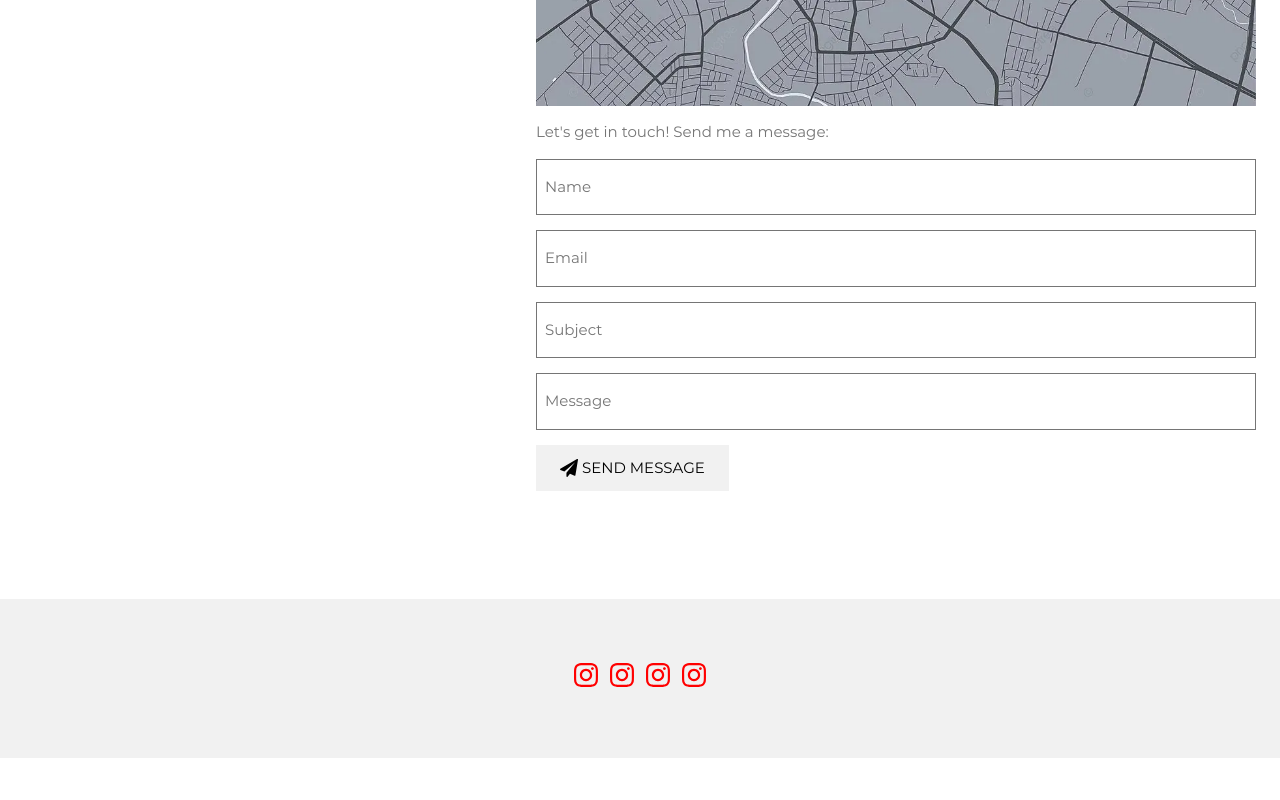
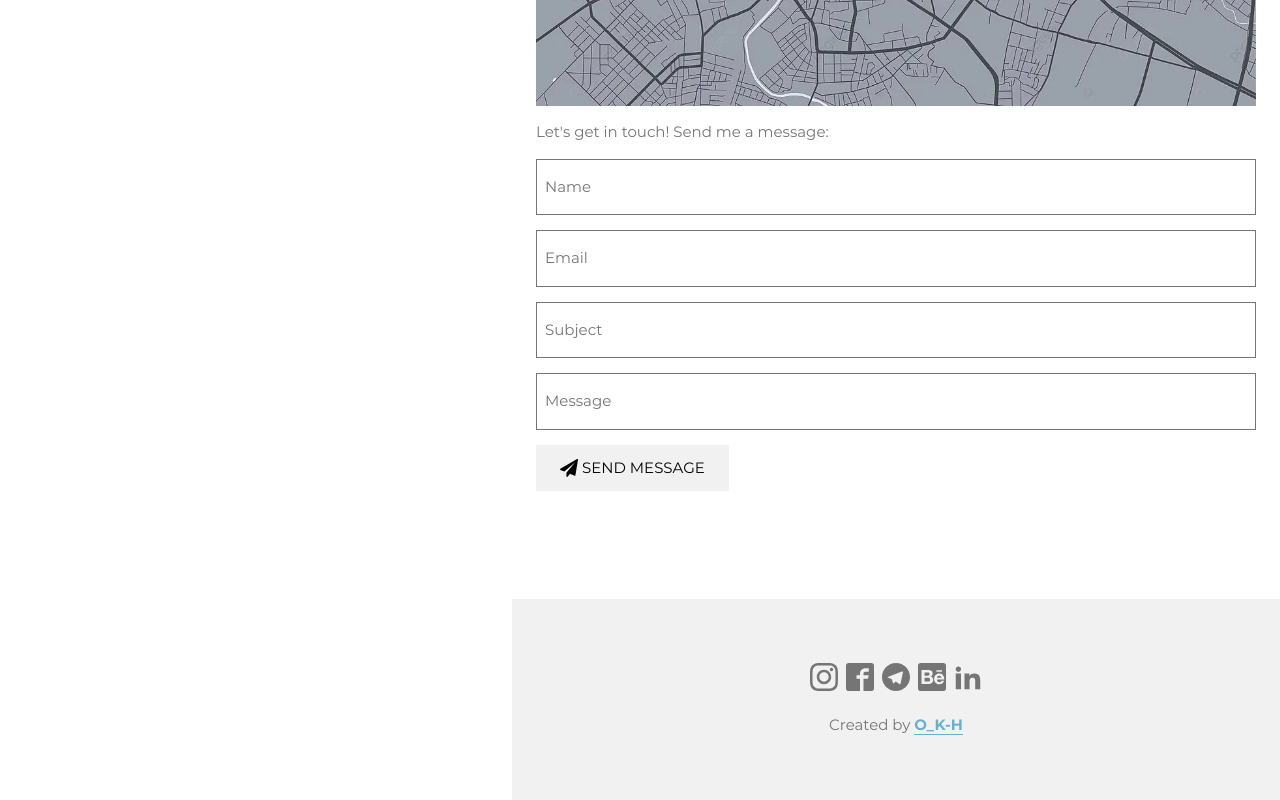
Before and after one commit to alexkarmhon/ikg-portfolio-page, a website built with Vite: page index.html in a window 1280 px wide. Shown: the part 4930-5730 px from the top of the page. Before the commit the page ends 5688 px from the top, so only its background shows below. Built offline with nearby package versions, Linux system fonts and the light colour scheme.

Commit message:
Added refs on links

```diff
--- a/index.html
+++ b/index.html
@@ -421,7 +421,7 @@
           </ul>
         </address>
         <img
-          src="./public/images/kharkiv-map.webp"
+          src="/images/kharkiv-map.webp"
           alt="map of Kharkiv, Ukraine"
           width="1100px"
           aspect-ratio="16/9"
@@ -472,34 +472,75 @@
     <footer class="footer">
       <ul class="footer__social">
         <li class="footer__social-item">
-          <a class="footer__social-link" href="">
+          <a
+            class="footer__social-link"
+            href="https://www.instagram.com/littleiriart"
+            rel="noopener noreferrer"
+            target="_blank"
+          >
             <svg class="footer__social-icon">
-              <use href="/public/icons/symbol-defs.svg#icon-instagram"></use>
+              <use href="/icons/social-sprite.svg#icon-instagram"></use>
             </svg>
           </a>
         </li>
         <li class="footer__social-item">
-          <a class="footer__social-link" href="">
+          <a
+            class="footer__social-link"
+            href="https://www.facebook.com/profile.php?id=100009317429756"
+            rel="noopener noreferrer"
+            target="_blank"
+          >
             <svg class="footer__social-icon">
-              <use href="/public/icons/symbol-defs.svg#icon-instagram"></use>
+              <use href="/icons/social-sprite.svg#icon-facebook2"></use>
             </svg>
           </a>
         </li>
         <li class="footer__social-item">
-          <a class="footer__social-link" href="">
+          <a
+            class="footer__social-link"
+            href="https://t.me/littleiriart"
+            rel="noopener noreferrer"
+            target="_blank"
+          >
             <svg class="footer__social-icon">
-              <use href="/public/icons/symbol-defs.svg#icon-instagram"></use>
+              <use href="/icons/social-sprite.svg#icon-telegram"></use>
             </svg>
           </a>
         </li>
         <li class="footer__social-item">
-          <a class="footer__social-link" href="">
+          <a
+            class="footer__social-link"
+            href="https://www.behance.net/littleiriart"
+            rel="noopener noreferrer"
+            target="_blank"
+          >
             <svg class="footer__social-icon">
-              <use href="/public/icons/symbol-defs.svg#icon-instagram"></use>
+              <use href="/icons/social-sprite.svg#icon-behance2"></use>
+            </svg>
+          </a>
+        </li>
+        <li class="footer__social-item">
+          <a
+            class="footer__social-link"
+            href="https://www.linkedin.com/in/littleiriart/"
+            rel="noopener noreferrer"
+            target="_blank"
+          >
+            <svg class="footer__social-icon">
+              <use href="/icons/social-sprite.svg#icon-linkedin2"></use>
             </svg>
           </a>
         </li>
       </ul>
+      <p class="footer__text">
+        Created by
+        <a
+          href="https://www.linkedin.com/in/olexii-karmazinov-honcharenko-a726b5283/"
+          rel="noopener noreferrer"
+          target="_blank"
+          >O_K-H</a
+        >
+      </p>
     </footer>
     <script type="module" src="/src/js/main.js"></script>
   </body>
--- a/src/scss/layouts/_footer.scss
+++ b/src/scss/layouts/_footer.scss
@@ -1,16 +1,37 @@
+@use '../base/vars';
+
 .footer {
   padding: 64px 16px;
+  margin-left: 40%;
+  transition: margin-left 0.4s;
   background-color: #f1f1f1;
 
   &__social {
     display: flex;
-    gap: 12px;
+    gap: 8px;
     justify-content: center;
+    margin-bottom: 16px;
   }
 
   &__social-icon {
-    width: 24px;
-    height: 24px;
-    fill: red;
+    width: 28px;
+    height: 28px;
+    fill: vars.$main-gray-color;
+  }
+
+  &__text {
+    text-align: center;
+    color: vars.$main-gray-color;
+
+    a {
+      color: #68b1ce;
+      font-weight: bold;
+      border-bottom: 1px solid #68b1ce;
+    }
+  }
+
+  @media (max-width: 992px) {
+    margin-left: 0;
+    margin-right: 0;
   }
 }
```
Also changed, not shown: public/icons/social-sprite.svg (added), public/icons/symbol-defs.svg (deleted), src/scss/style.css, 1 other file.
